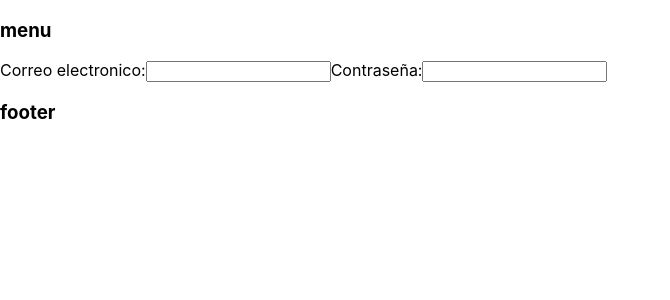
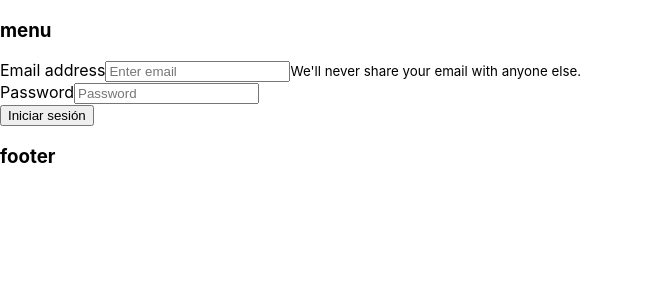
Before and after one commit to jjvemz/EntregaQA, a React (Create React App) app: page /login in a window 1280 px wide. Shown: the top 300 px of the page, without its empty margins (0-670 px from the left). Built offline with nearby package versions, Linux system fonts and the light colour scheme.

Commit message:
add login component

```diff
--- a/src/pages/Login.js
+++ b/src/pages/Login.js
@@ -1,14 +1,56 @@
-import React from 'react'
+import React, {useState} from 'react';
+// import { Button } from 'antd';
 
 export default function Login() {
+
+  const [state , setState] = useState({
+    email : "",
+    password : "",
+  })
+
+  function handleChange (event) {
+    const {id , value} = event.target
+    setState(prevState => ({
+        ...prevState,
+        [id] : value
+    }))
+  }
+
+  function handleSubmit(event) {
+    event.preventDefault()
+    console.log(`${state.email} - ${state.password}`)
+  }
+
   return (
     <div>
-      <form>
-        <label htmlFor="loginInput">Correo electronico:</label>
-        <input id="loginInput" type="text"/>
-
-        <label htmlFor="passwdInput">Contraseña:</label>
-        <input id="passwdInput" type="password"/>
+      <form onSubmit={handleSubmit}>
+        <div className="form-group text-left">
+        <label htmlFor="exampleInputEmail1">Email address</label>
+        <input type="email"
+                className="form-control"
+                id="email"
+                placeholder="Enter email"
+                value={state.email}
+                onChange={handleChange}
+        />
+        <small id="emailHelp" className="form-text text-muted">We'll never share your email with anyone else.</small>
+        </div>
+        <div className="form-group text-left">
+        <label htmlFor="exampleInputPassword1">Password</label>
+        <input type="password"
+                className="form-control"
+                id="password"
+                placeholder="Password"
+                value={state.password}
+                onChange={handleChange}
+        />
+        </div>
+        <div className="form-check">
+        </div>
+        <button
+            type="submit"
+            className="btn btn-primary"
+        >Iniciar sesión</button>
       </form>
 
     </div>
--- a/src/pages/Signup.js
+++ b/src/pages/Signup.js
@@ -7,9 +7,6 @@ export default function Signup() {
     password : "",
     confirmPassword: "",
   });
-  // const [email, setEmail] = React.useState('')
-  // const [password, setPassword] = React.useState('')
-  // const [confirmPassword, setconfirmPassword] = React.useState('')
 
   function handleChange (event) {
     const {id , value} = event.target
```
